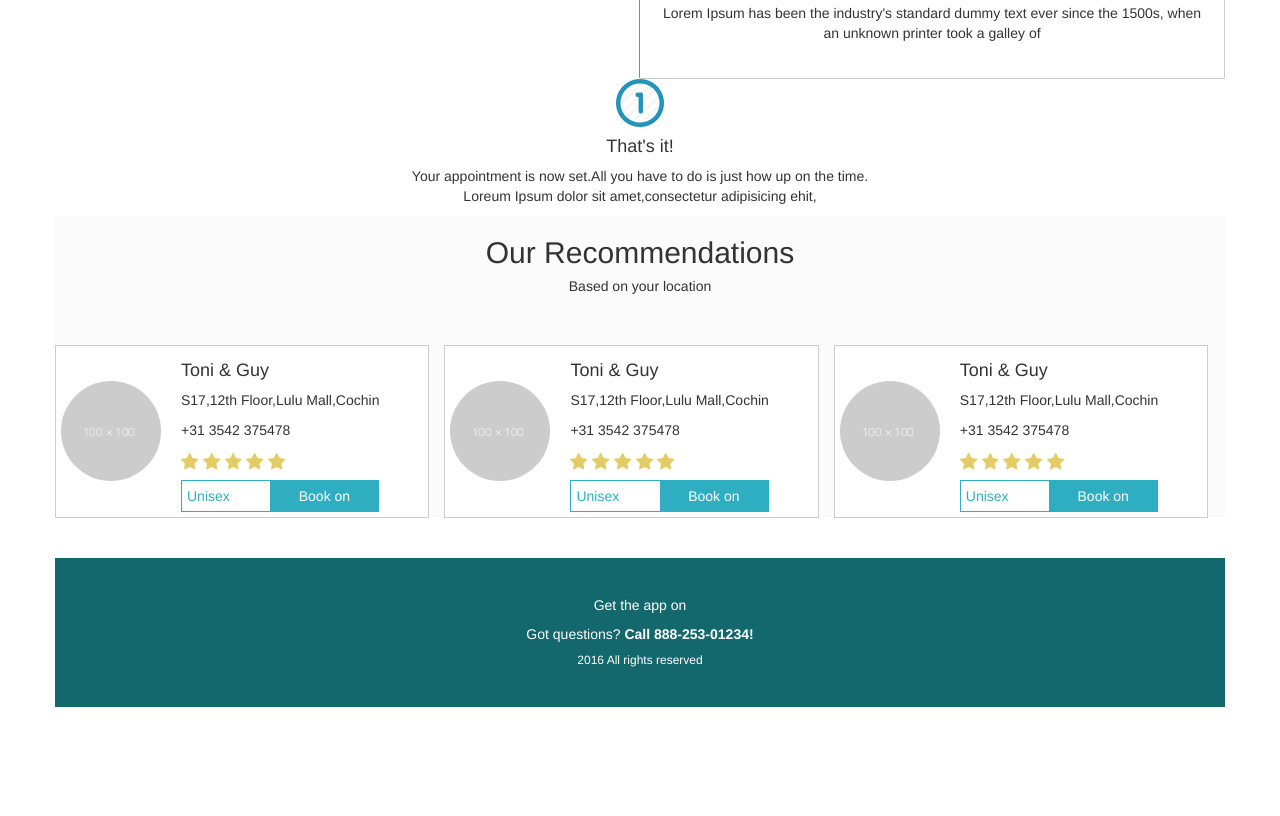
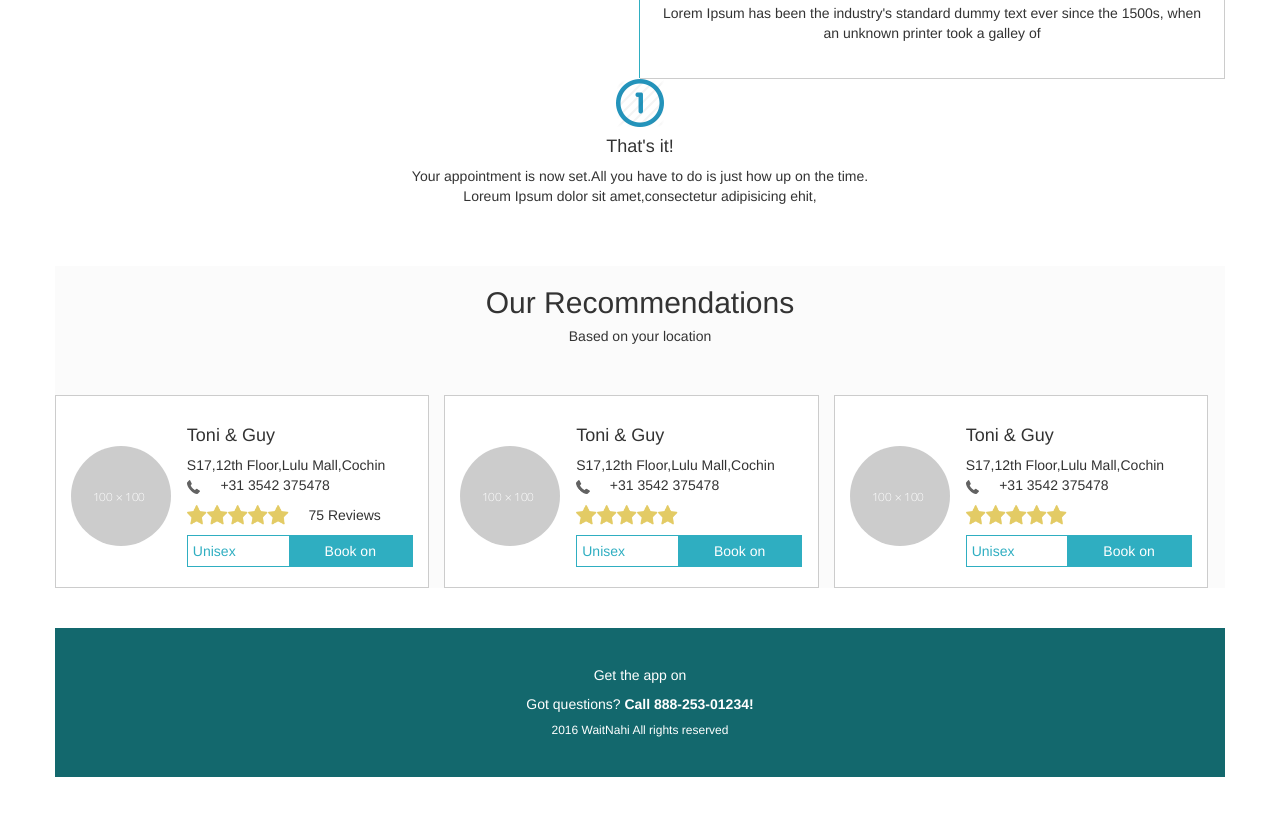
Before and after one commit to seshadry-vishnuram/saloon, a plain HTML site: page landing-page/index.html in a window 1280 px wide. Shown: the part 1696-2512 px from the top of the page. Before the commit the page ends 2443 px from the top, so only its background shows below. Drawn offline with Linux system fonts and the light colour scheme.

Commit message:
corrections 1

```diff
--- a/landing-page/css/landing-style.scss
+++ b/landing-page/css/landing-style.scss
@@ -29,9 +29,13 @@ body{
         // search box
         .search-box-cover{
             float: left;
-            width: 100%;
+            width: 86%;
             background: #fff;
             border-radius: 40px;
+            .input-group{
+                float: left;
+                width: 80%;
+            }
             .dropdown{
                 float: left;
                 min-width: 20%;
@@ -49,6 +53,8 @@ body{
             .stylish-input-group .input-group-addon{
                 background: #13686D;
                 border:none;
+                border-top-right-radius: 40px;
+                border-bottom-right-radius: 40px;
             }
             .stylish-input-group .form-control{
                 border-right:0;
@@ -103,6 +109,10 @@ body{
         .coln:nth-child(even){
             border-right:1px solid #2FAEC1;
         }
+        .coln-3.coln{
+
+            border-left: 1px solid #ccc;
+        }
         .coln-2, .coln-1{
             min-height: 300px;
         }
@@ -149,6 +159,7 @@ body{
         width: 100%;
         text-align: center;
         background: #FBFBFB;
+        margin-top:50px;
         h5 {
             margin-bottom: 50px;
         }
@@ -159,10 +170,11 @@ body{
             width: 32%;
             border: 1px solid #ccc;
             margin-right: 15px;
-            padding: 5px;
+            padding: 20px 15px;
             .result-img {
                 float: left;
                 margin-right: 20px;
+                width:28%;
                 img {
                     border-radius: 50px;
                     margin-top: 30px;
@@ -170,8 +182,25 @@ body{
             }
             .result-texts {
                 float: left;
-                .star-review-cover img {
-                    width: 9%;
+                width:66%;
+                .address{
+                    margin:0;
+                }
+                .phone-numbr img{
+                    width: 6%;
+                    margin-right: 20px;
+                }
+                .star-review-cover{
+                    float: left;
+                    width: 100%;
+                    img {
+                        width: 9%;
+                        float: left;
+                    }
+                    .revws-count {
+                        float: left;
+                        margin-left: 20px;
+                    }
                 }
             }
             .button-cover {
--- a/landing-page/index.html
+++ b/landing-page/index.html
@@ -101,15 +101,17 @@
                     </div>
                     <div class="result-texts">
                         <h4>Toni & Guy</h4>
-                        <p>S17,12th Floor,Lulu Mall,Cochin</p>
-                        <p>+31 3542 375478</p>
-                        <p class="star-review-cover">
+                        <p class="address">S17,12th Floor,Lulu Mall,Cochin</p>
+                        <p class="phone-numbr"><img src="assest/phone.png" alt="Phone Icon" />+31 3542 375478</p>
+                        <span class="star-review-cover">
                                 <img src="assest/star_small.png" alt="star icon" />
                                 <img src="assest/star_small.png" alt="star icon" />
                                 <img src="assest/star_small.png" alt="star icon" />
                                 <img src="assest/star_small.png" alt="star icon" />
                                 <img src="assest/star_small.png" alt="star icon" />
-                        </p>
+                                <p class="revws-count">75 Reviews</p>
+                        </span>
+
                         <span class="button-cover">
                             <p>Unisex</p>
                             <button>Book on</button>
@@ -123,8 +125,8 @@
                         </div>
                         <div class="result-texts">
                             <h4>Toni & Guy</h4>
-                            <p>S17,12th Floor,Lulu Mall,Cochin</p>
-                            <p>+31 3542 375478</p>
+                            <p class="address">S17,12th Floor,Lulu Mall,Cochin</p>
+                            <p class="phone-numbr"><img src="assest/phone.png" alt="Phone Icon" />+31 3542 375478</p>
                             <p class="star-review-cover">
                                     <img src="assest/star_small.png" alt="star icon" />
                                     <img src="assest/star_small.png" alt="star icon" />
@@ -145,8 +147,8 @@
                             </div>
                             <div class="result-texts">
                                 <h4>Toni & Guy</h4>
-                                <p>S17,12th Floor,Lulu Mall,Cochin</p>
-                                <p>+31 3542 375478</p>
+                                <p class="address">S17,12th Floor,Lulu Mall,Cochin</p>
+                                <p class="phone-numbr"><img src="assest/phone.png" alt="Phone Icon" />+31 3542 375478</p>
                                 <p class="star-review-cover">
                                         <img src="assest/star_small.png" alt="star icon" />
                                         <img src="assest/star_small.png" alt="star icon" />
@@ -166,7 +168,7 @@
             <div class="get-app-cover">
                 <h5>Get the app on</h5>
                 <p> Got questions? <b>Call 888-253-01234! </b></p>
-                <h6>2016 All rights reserved</h6>
+                <h6>2016 WaitNahi All rights reserved</h6>
 
             </div>
         </div>
```
Also changed, not shown: landing-page/css/landing-style.css, landing-page/css/landing-style.min.css.
